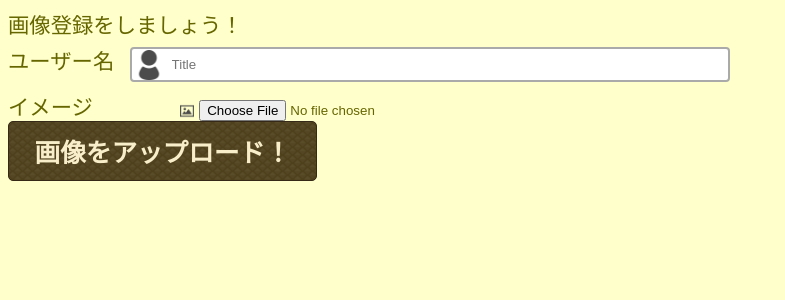
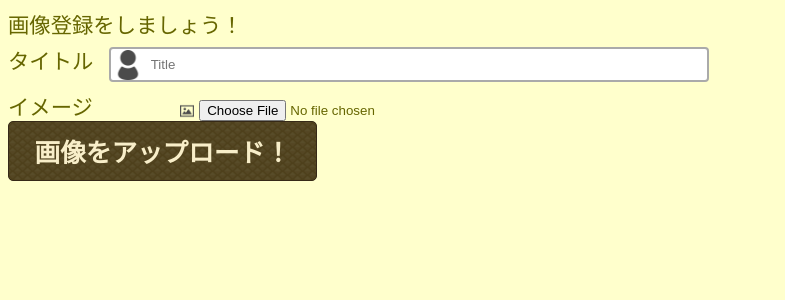
Before and after one commit to shibafu/memSpider, a Django app: page /picture/PictUpload in a window 1280 px wide. Shown: the top 300 px of the page, without its empty margins (0-785 px from the left). Run offline with Django 3.2, Linux system fonts and the light colour scheme; some libraries are stand-ins or nearby versions.

Commit message:
ラベル名の間違いを修正

```diff
--- a/memFrame/templates/memFrame/PictUpload.html
+++ b/memFrame/templates/memFrame/PictUpload.html
@@ -62,7 +62,7 @@ $(function() {
 <form action="{% url 'PictUpload' %}" method="post" enctype="multipart/form-data">
     {% csrf_token %}
 	<div>
-		<span id="Label_Username">ユーザー名</span>
+		<span id="Label_Username">タイトル</span>
 		<span style="padding-left:10px">
     		{{ form.name }}
 		</span>
```
